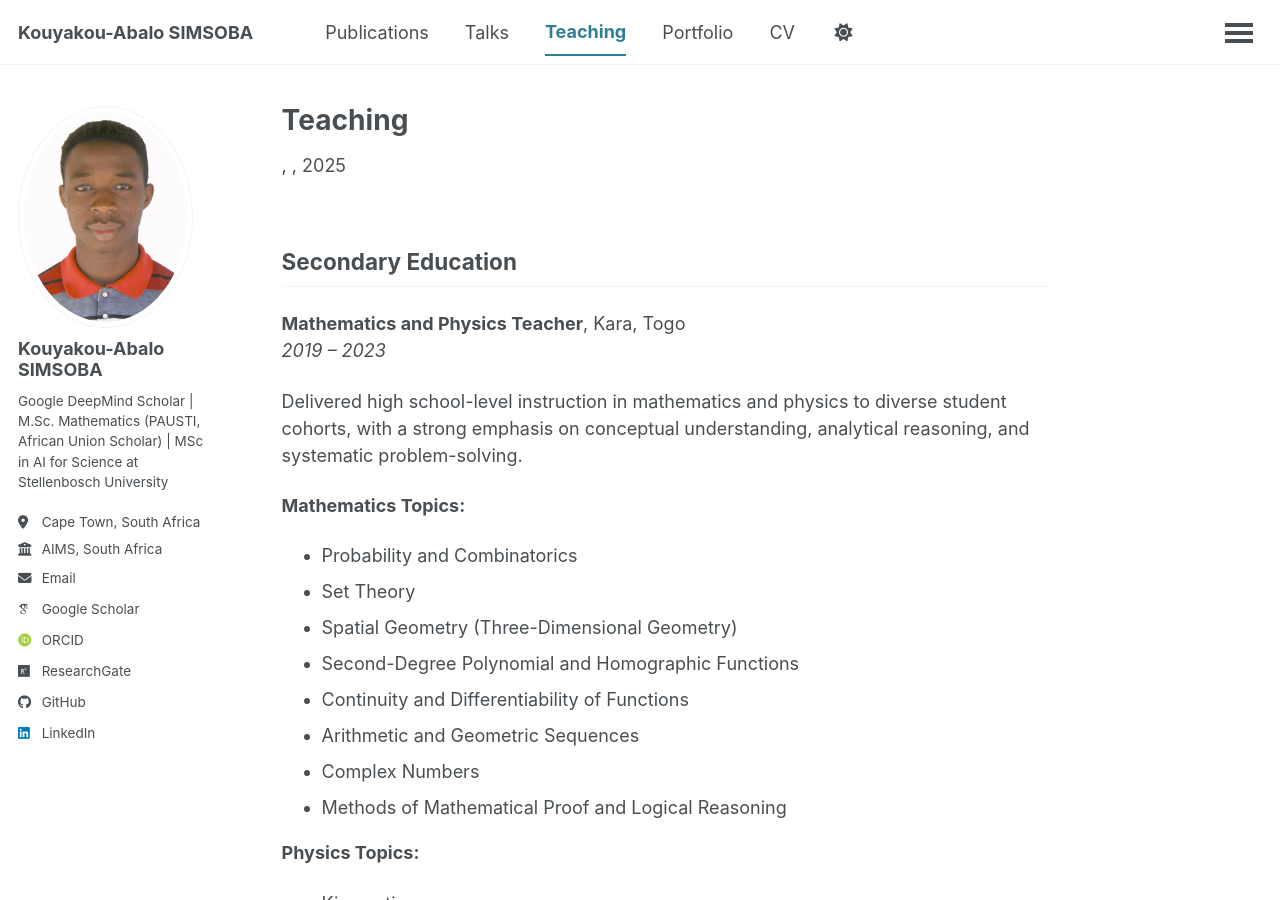
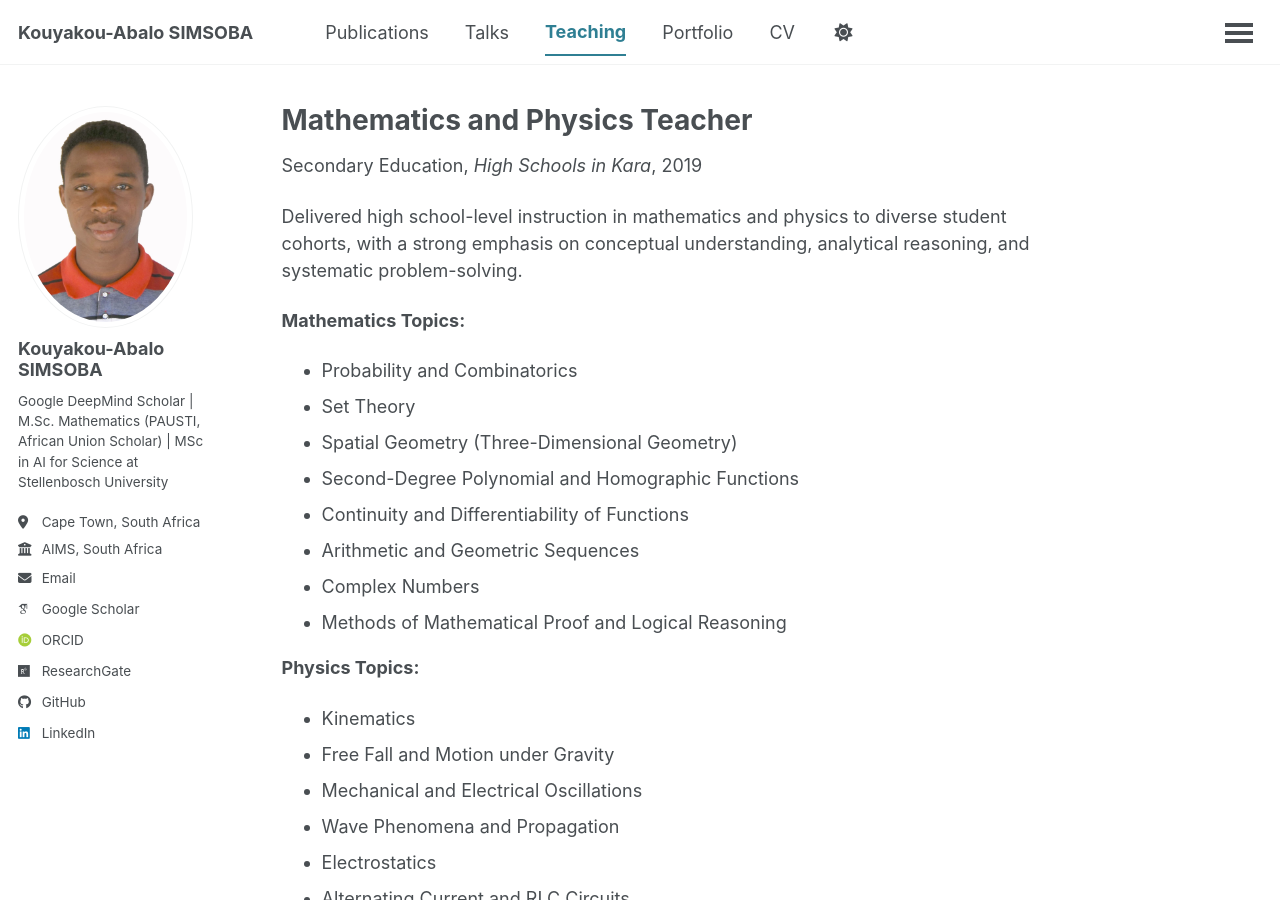
Before and after one commit to simsoba-research/simsoba-research.github.io, a Jekyll site: the page built from _teaching/2014-spring-teaching-1.md, in a window 1280 px wide and 900 px high. Built offline with Jekyll 4.4.1, drawn with Linux system fonts in a browser that asks for light colours; some web fonts are replaced; a script bundle is joined from its source files by our own code; library files that are not in the unit come from our copies.

Commit message:
Update 2014-spring-teaching-1.md

```diff
--- a/_teaching/2014-spring-teaching-1.md
+++ b/_teaching/2014-spring-teaching-1.md
@@ -1,15 +1,12 @@
 ---
-layout: single
-title: "Teaching"
-permalink: /teaching/
-author_profile: true
+title: "Mathematics and Physics Teacher"
+collection: teaching
+type: "Secondary Education"
+permalink: /teaching/high-school-kara
+venue: "High Schools in Kara"
+date: 2019-01-01
+location: "Kara, Togo"
 ---
-
-## Secondary Education
-<u></u>
-
-**Mathematics and Physics Teacher**, Kara, Togo
-*2019 – 2023*
 
 Delivered high school-level instruction in mathematics and physics to diverse student cohorts, with a strong emphasis on conceptual understanding, analytical reasoning, and systematic problem-solving.
 
```
